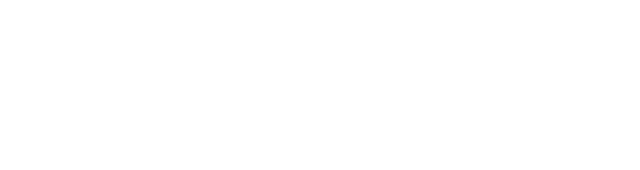
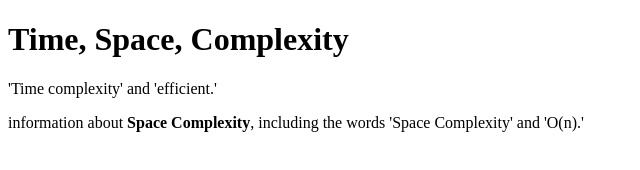
Before and after one commit to acciojob/time-and-space-complexity-Prashant-kr01, a website: page main.html in a window 1280 px wide. Shown: the whole page, without its empty margins (0-640 px from the left). Drawn offline with Linux system fonts and the light colour scheme.

Commit message:
created a submission

```diff
--- a/main.html
+++ b/main.html
@@ -3,6 +3,9 @@
 <html>
 
 <head>
+	<h1>Time, Space, Complexity</h1>
+	<p>'Time complexity' and 'efficient.'</p>
+	<p>information about <b>Space Complexity</b>, including the words 'Space Complexity' and 'O(n).'</p>
 	<link rel="stylesheet" href="styles.css">
 </head>
 
```
